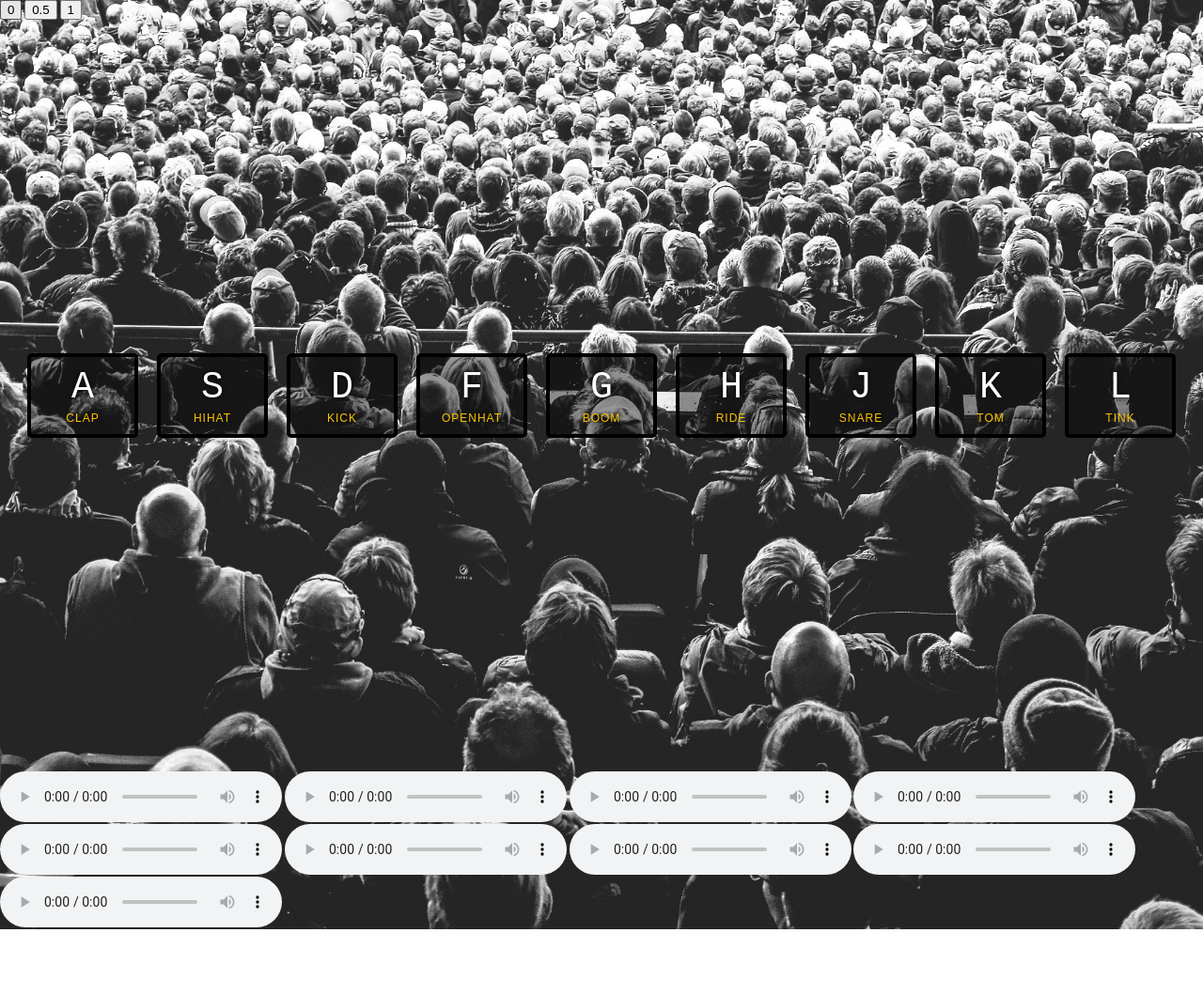
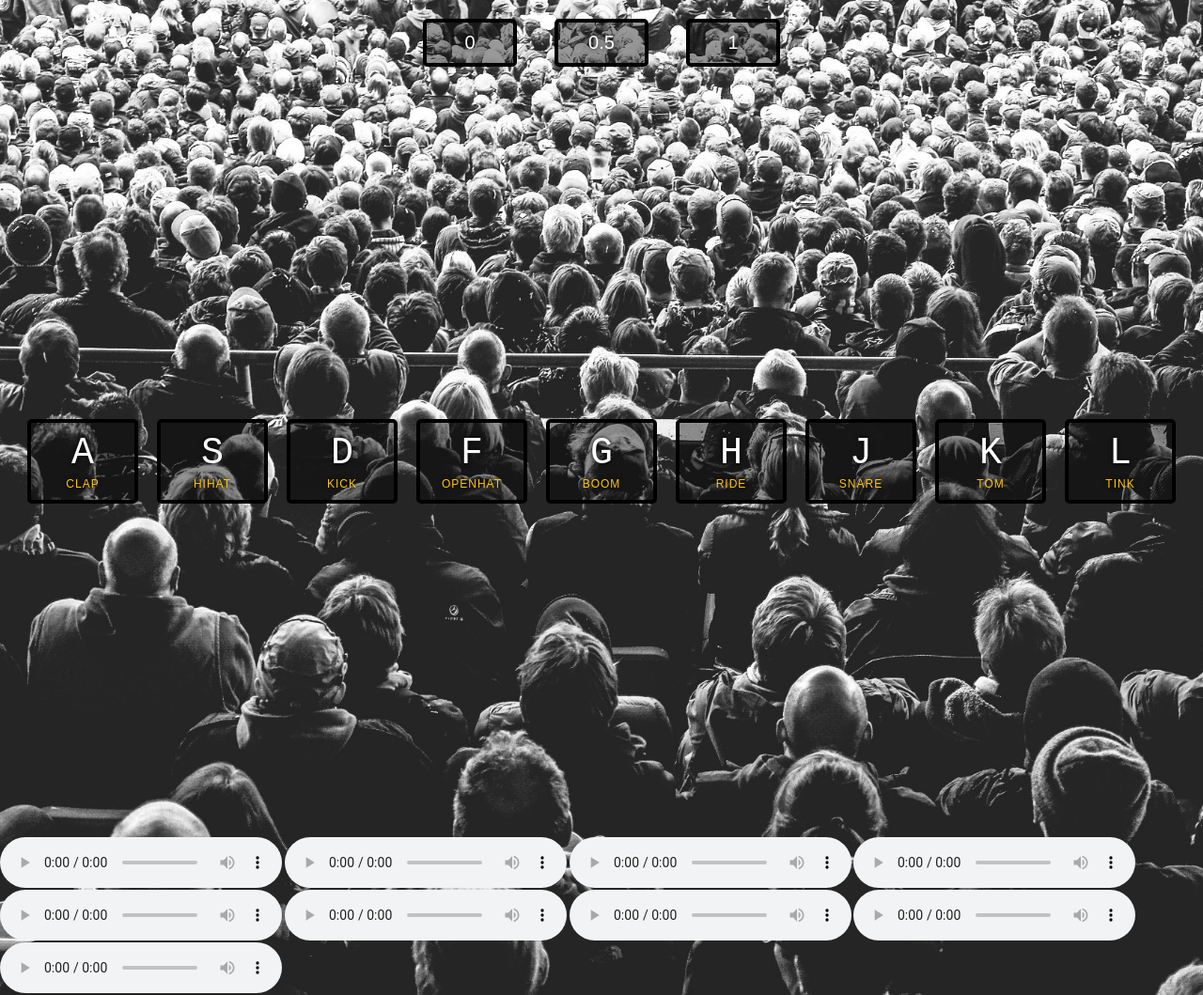
Before and after one commit to LeilanNaeimi/JavaScript30, a plain HTML site: page 01 - JavaScript Drum Kit/index.html in a window 1280 px wide. Shown: the whole page at 94% size. Before the commit the page ends 989 px from the top, so only its background shows below. Drawn offline with Linux system fonts and the light colour scheme.

Commit message:
add volume

```diff
--- a/01 - JavaScript Drum Kit/style.css
+++ b/01 - JavaScript Drum Kit/style.css
@@ -33,7 +33,27 @@ html {
   text-shadow: 0 0 0.5rem black;
 }
 
-.playing {
+.volume {
+  display: flex;
+  justify-content: center;
+}
+
+button {
+  border: 0.4rem solid black;
+  border-radius: 0.5rem;
+  margin: 2rem;
+  font-size: 2rem;
+  padding: 1rem 0.5rem;
+  transition: all 0.07s ease;
+  width: 10rem;
+  text-align: center;
+  color: white;
+  background: rgba(0, 0, 0, 0.4);
+  text-shadow: 0 0 0.5rem black;
+}
+
+.playing,
+button:hover {
   transform: scale(1.1);
   border-color: #ffc600;
   box-shadow: 0 0 1rem #ffc600;
```
